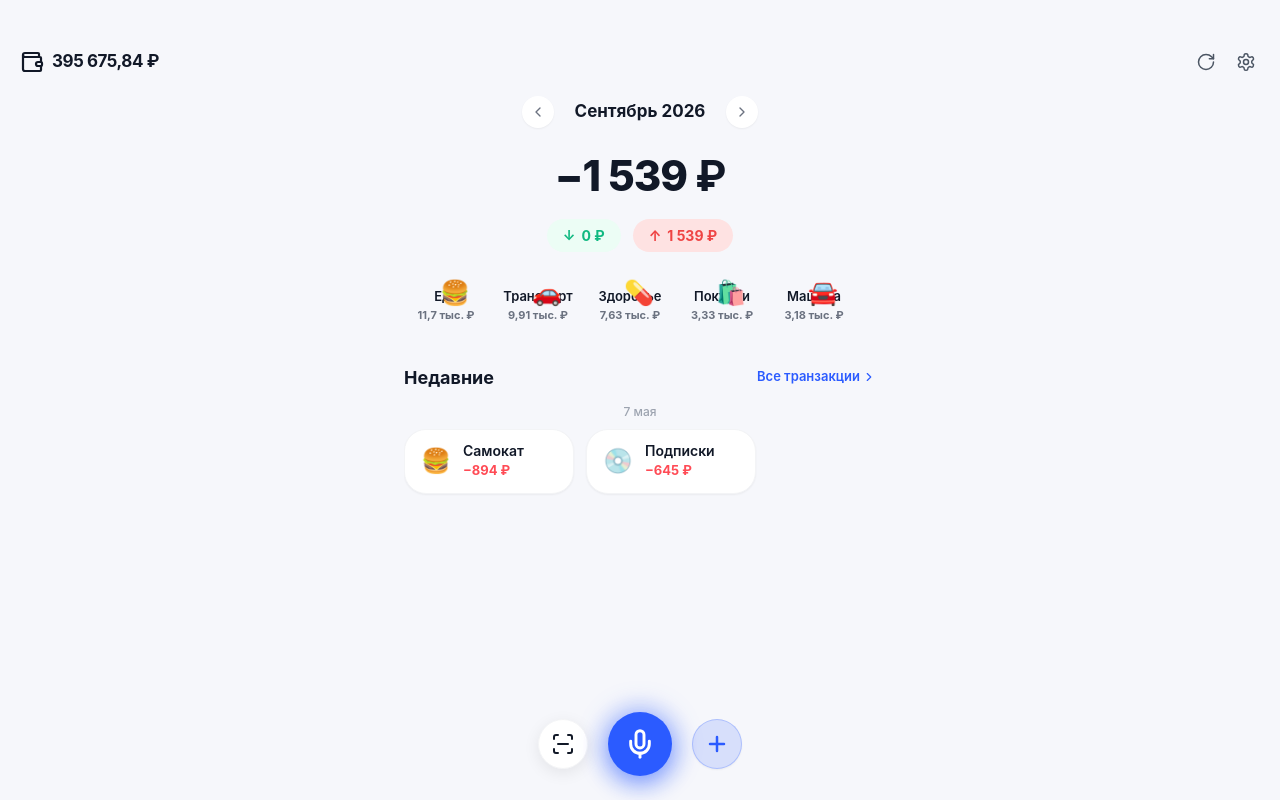
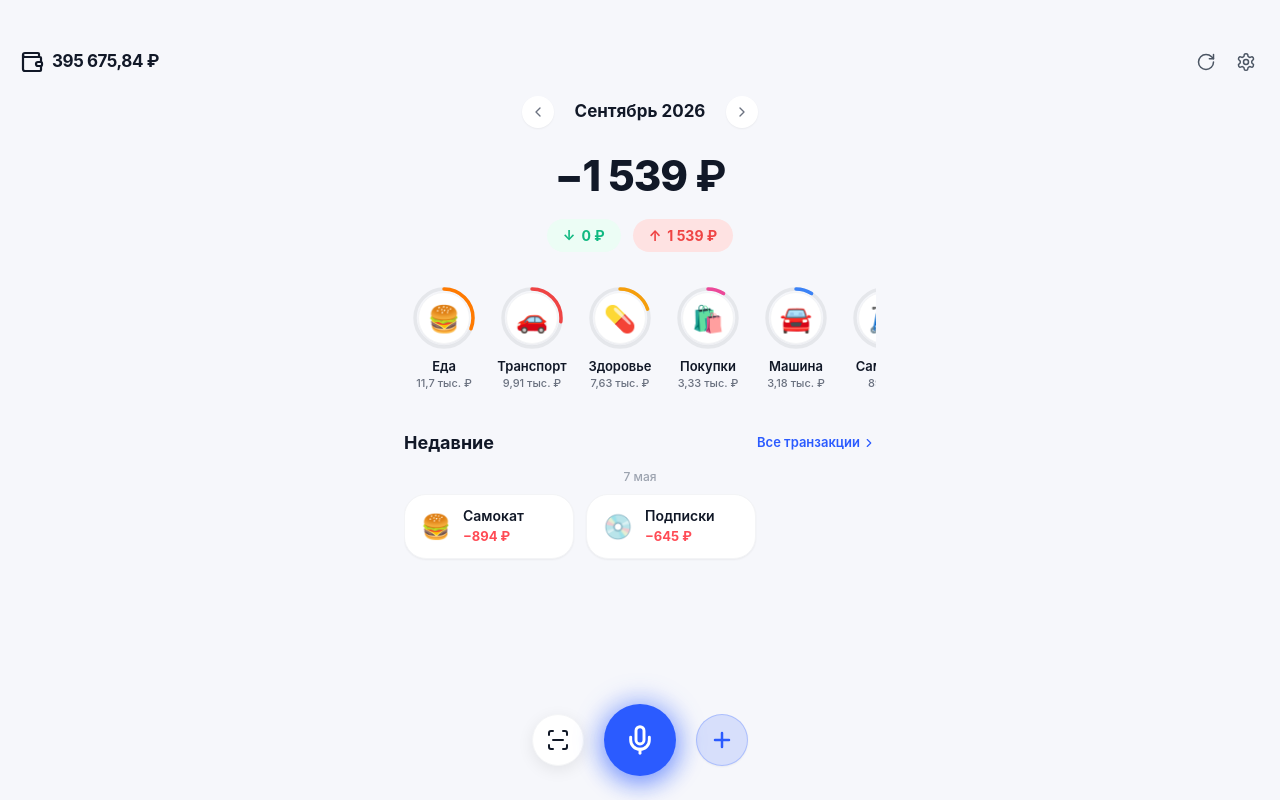
Before and after one commit to alevtinaksen/ai-money, a React (Vite) app in the folder frontend/: page / in a window 1280 px wide. Built offline with nearby package versions, Linux system fonts and the light colour scheme; no server answers; the HTML template or start-up script is replaced by a standard one.

Commit message:
fix: category circles fixed dimensions and emoji layout, extend tailwind spacing

```diff
--- a/frontend/src/components/dashboard/DashboardScreen.tsx
+++ b/frontend/src/components/dashboard/DashboardScreen.tsx
@@ -230,9 +230,9 @@ export const DashboardScreen: React.FC<DashboardScreenProps> = ({
         <div className="my-6">
           <div className="flex items-center space-x-4 overflow-x-auto no-scrollbar py-2 px-1">
             {topCategories.map((cat) => {
-              const radius = 27;
+              const radius = 29;
               const circumference = 2 * Math.PI * radius;
-              const strokeDashoffset = circumference - (cat.percentage / 100) * circumference;
+              const strokeDashoffset = circumference - ((cat.percentage || 15) / 100) * circumference;
 
               return (
                 <button
@@ -242,11 +242,11 @@ export const DashboardScreen: React.FC<DashboardScreenProps> = ({
                     onHaptic?.('light');
                     onSelectCategory?.(cat as any);
                   }}
-                  className="flex flex-col items-center flex-shrink-0 group active:scale-95 transition-all min-w-[76px]"
+                  className="flex flex-col items-center flex-shrink-0 group active:scale-95 transition-all min-w-[72px]"
                 >
                   {/* Concentric Progress Ring with Emoji Icon inside */}
-                  <div className="relative w-17 h-17 flex items-center justify-center">
-                    <svg className="w-17 h-17 -rotate-90 transform" viewBox="0 0 68 68">
+                  <div className="relative w-[68px] h-[68px] flex items-center justify-center mb-1.5 shrink-0">
+                    <svg className="w-[68px] h-[68px] -rotate-90 transform absolute inset-0" viewBox="0 0 68 68">
                       {/* Track */}
                       <circle
                         cx="34"
@@ -270,19 +270,20 @@ export const DashboardScreen: React.FC<DashboardScreenProps> = ({
                         className="transition-all duration-700"
                       />
                     </svg>
+
                     {/* Centered Emoji Circle */}
-                    <div className="absolute inset-2 rounded-full bg-white shadow-sm flex items-center justify-center text-2xl group-hover:scale-105 transition-transform border border-gray-100">
+                    <div className="w-[52px] h-[52px] rounded-full bg-white shadow-sm flex items-center justify-center text-[26px] z-10 border border-gray-100 group-hover:scale-105 transition-transform select-none">
                       {cat.icon}
                     </div>
                   </div>
 
                   {/* Category Name */}
-                  <span className="text-[13px] font-semibold text-[#111827] mt-1.5 leading-none text-center truncate max-w-[80px]">
+                  <span className="text-[13px] font-semibold text-[#111827] text-center truncate max-w-[76px] block leading-tight">
                     {cat.name}
                   </span>
 
                   {/* Formatted Amount (e.g. 11,7 тыс. ₽) */}
-                  <span className="text-[11px] font-bold text-[#6B7280] mt-1">
+                  <span className="text-[11px] font-medium text-[#6B7280] text-center mt-1 block whitespace-nowrap leading-none">
                     {formatCompactAmount(cat.amount)}
                   </span>
                 </button>
--- a/frontend/tailwind.config.js
+++ b/frontend/tailwind.config.js
@@ -34,6 +34,11 @@ export default {
         'ios-card': '0 2px 12px rgba(0, 0, 0, 0.04)',
         'ios-float': '0 8px 24px rgba(43, 91, 255, 0.35)',
         'ios-numpad': '0 1px 2px rgba(0, 0, 0, 0.1)',
+      },
+      spacing: {
+        '13': '3.25rem',
+        '17': '4.25rem',
+        '18': '4.5rem',
       }
     },
   },
```
